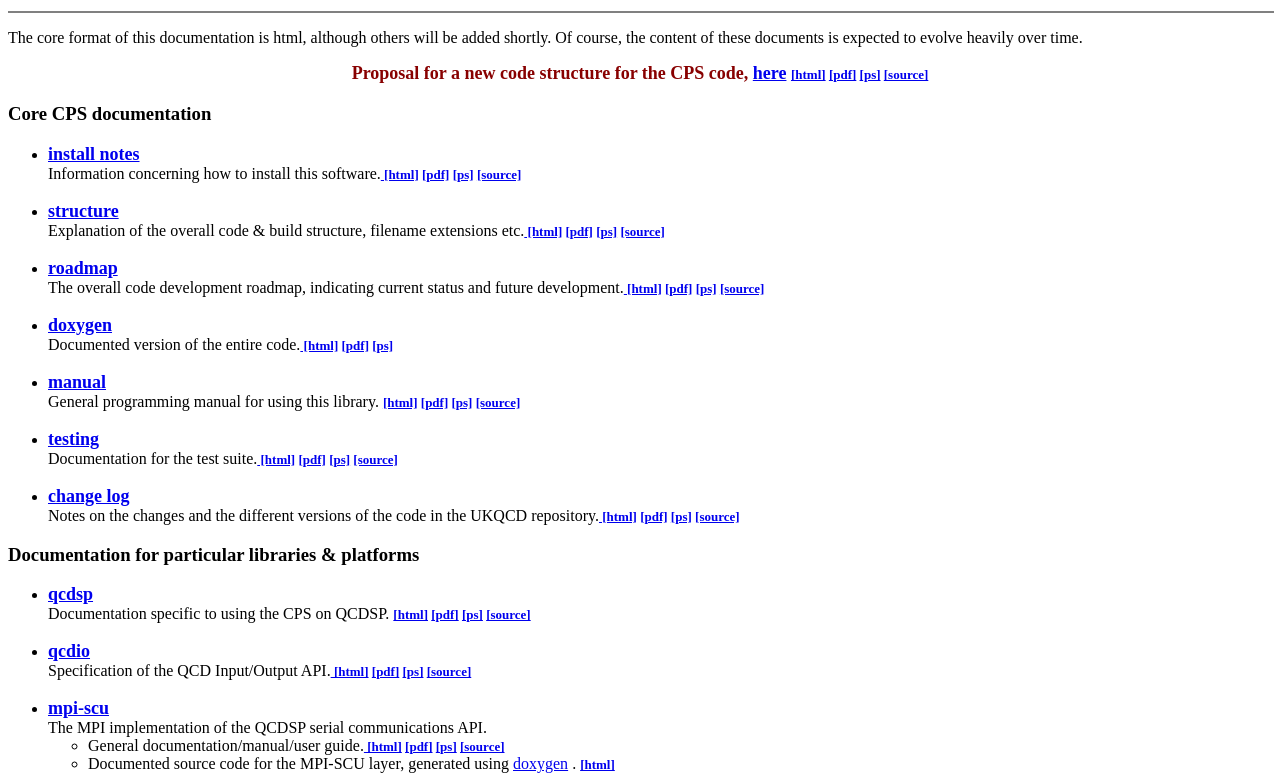
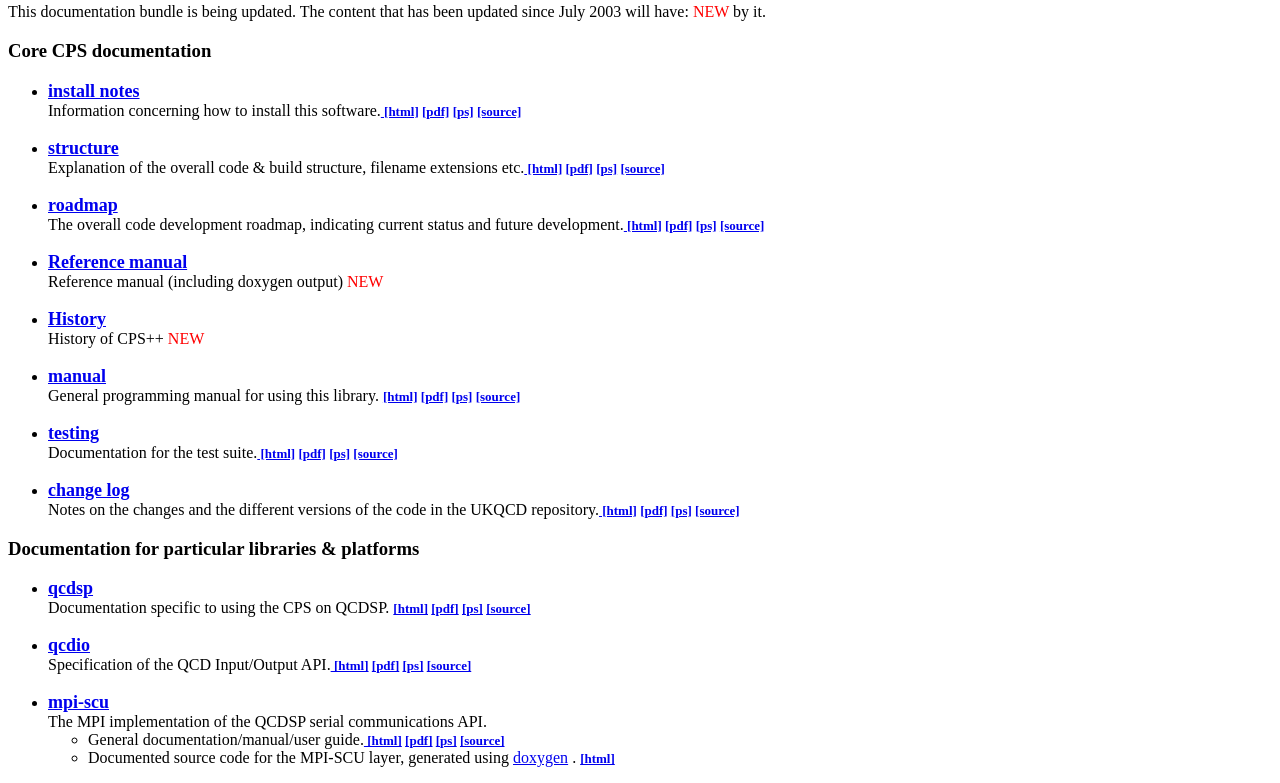
Before and after one commit to RBC-UKQCD/CPS_public, a plain HTML site: page cps_pp/doc/index.html in a window 1280 px wide. Shown: the part 125-908 px from the top of the page. Drawn offline with Linux system fonts and the light colour scheme.

Commit message:
I am slowing updating this document for the new build structure and documentation.
git-svn-id: file:///home/chulwoo/CPS/repo/CVS2SVN/cps/trunk@9 fb734a29-28db-4bc5-88a3-3cb5ee595545

```diff
--- a/cps_pp/doc/index.html
+++ b/cps_pp/doc/index.html
@@ -1,5 +1,3 @@
-#include<config.h>
-CPS_START_NAMESPACE
 <!doctype html public "-//w3c//dtd html 4.0 transitional//en">
 <html>
 <head>
@@ -19,7 +17,7 @@ CPS_START_NAMESPACE
 <tr>
 <td VALIGN=TOP>
 <h1>
-The Columbia Physics System (CPS)</h1>
+The Columbia Physics System </h1>
 </td>
 
 <td ALIGN=RIGHT VALIGN=BOTTOM>The QCDOC Collaboration</td>
@@ -28,16 +26,12 @@ The Columbia Physics System (CPS)</h1>
 
 <hr width="100%" size="2" align="Left" noshade="">
 <p>
-The core format of this documentation is html, although others will be added
-shortly. Of course, the content of these documents is expected to evolve
-heavily over time.
+This documentation bundle is being updated.
+The content that has been updated since July 2003
+will have:
+<font color="red"> NEW </font>
+by it.
 </p>
-
-<p align="center"><font color="#880000" size="+1"><b>
-Proposal for a new code structure for the CPS code, <a
-href="new_structure/structure.html">here</a> <b><font size=-1><a href="new_structure/structure.html"> [html]</a> <a href="new_structure/structure.pdf">[pdf]</a>
-<a href="new_structure/structure.ps">[ps]</a> <a href="new_structure/structure.tar.gz">[source]</a></font></b>
-</b></font></p>
 
 <h3>Core CPS documentation</h3>
 <ul>
@@ -60,11 +54,20 @@ href="roadmap/roadmap.html">roadmap</a></font></b><br>
 The overall code development roadmap, indicating current status and future development.<b><font size=-1><a href="roadmap/roadmap.html"> [html]</a> <a href="roadmap/roadmap.pdf">[pdf]</a>
 <a href="roadmap/roadmap.ps">[ps]</a> <a href="roadmap/roadmap.tar.gz">[source]</a></font></b></li>
 <br>
+
 <li>
-<b><font size=+1><a href="doxygen/html/index.html">doxygen</a></font></b><br>
-Documented version of the entire code.<b><font size=-1><a href="doxygen/html/index.html">
-[html]</a> <a href="doxygen/latex/refman.pdf">[pdf]</a> <a href="doxygen/latex/refman.ps">[ps]</a></font></b></li>
-<br>
+<b><font size=+1><a href="ref/html/index.html">Reference manual</a></font></b><br>
+Reference manual (including doxygen output)
+</b> <font color="red"> NEW </font></li>
+     <br>
+
+     <li>
+<b><font size=+1><a href="history">History</a></font></b><br>
+History of CPS++
+</b> <font color="red"> NEW </font></li>
+     <br>
+
+
 <li>
 <b><font size=+1><a href="manual/document.html">manual</a></font></b><br>
 General programming manual for using this library. <b><font size=-1><a href="manual/document.html">[html]</a>
@@ -121,7 +124,9 @@ Other online documentation</h3>
 <ul>
 <li>
 <b><font size=+1><a href="cvsaccess.html">cvs access</a></font></b>
-<br>How to access the UKQCD QCDOC code repository.</li>
+<br>How to access the UKQCD QCDOC code repository.
+<font color="red"> NEW </font>
+     </li>
 <br>
 <li>
 <b><font size=+1><a href="todo.html">to do</a></font></b>
@@ -129,8 +134,7 @@ Other online documentation</h3>
 </ul>
 
 <hr width="100%" size="2" align="Left" noshade="">
-<div align=right><font size=-1>[ $Revision: 1.1.1.1 $ - $Date: 2003-06-22 13:34:49 $ ] </font><a href="mailto:A.N.Jackson@ed.ac.uk">Andrew Jackson</a>.</div>
+<div align=right><font size=-1>[ $Revision: 1.2 $ - $Date: 2003-07-27 14:12:25 $ ] </font><a href="mailto:A.N.Jackson@ed.ac.uk">Andrew Jackson</a>.</div>
 
 </body>
 </html>
-CPS_END_NAMESPACE
```
